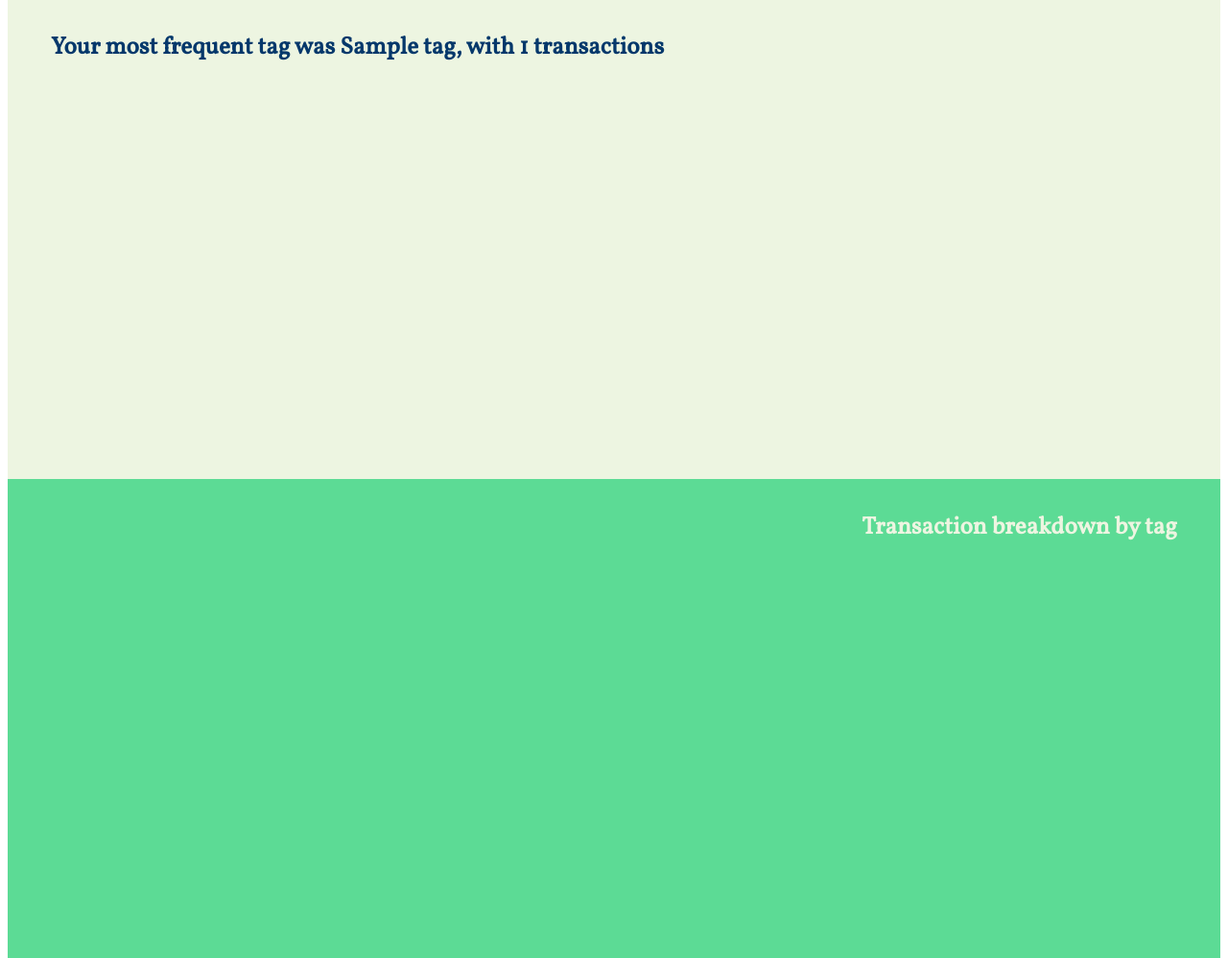
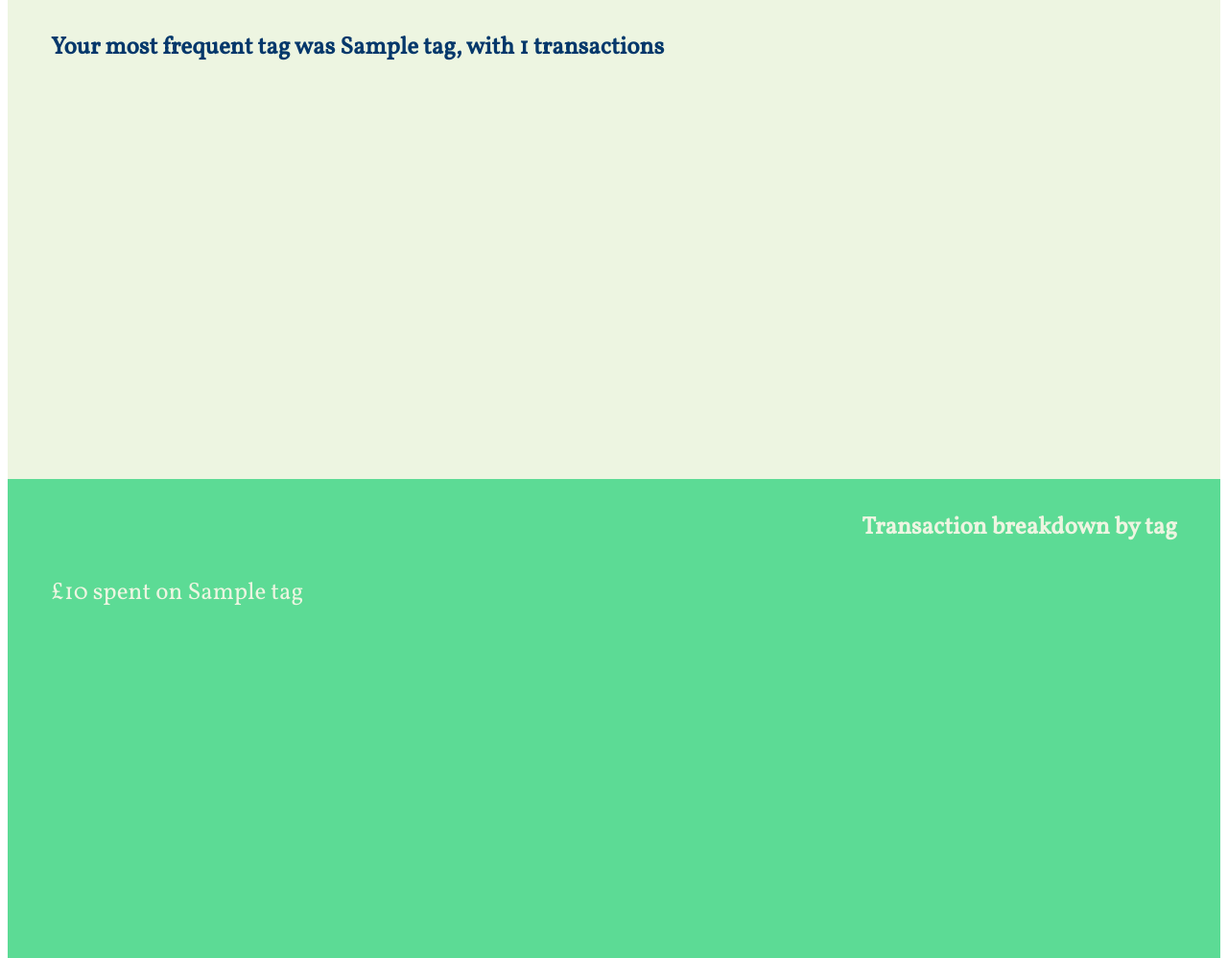
Before and after one commit to dephrase/spending_tracker, a Flask app: page / in a window 1280 px wide. Shown: the part 2638-3636 px from the top of the page at 96% size. Run offline with Flask 2, Linux system fonts and the light colour scheme; a database or web service that is not in the repository returns one stand-in record (values such as "Sample title"); some libraries are stand-ins or nearby versions.

Commit message:
Completed breakdown of transactions by tag

```diff
--- a/app.py
+++ b/app.py
@@ -38,7 +38,7 @@ def home():
 
 
 
-    return render_template('index.html', total_spending=total_spending, total_transactions=total_transactions, frequent_merchant_name=frequent_merchant_name, frequent_merchant_visits=frequent_merchant_visits, most_expensive_transaction=most_expensive_transaction, frequent_tag_purchases=frequent_tag_purchases, frequent_tag_name=frequent_tag_name, tags=tags)
+    return render_template('index.html', total_spending=total_spending, total_transactions=total_transactions, frequent_merchant_name=frequent_merchant_name, frequent_merchant_visits=frequent_merchant_visits, most_expensive_transaction=most_expensive_transaction, frequent_tag_purchases=frequent_tag_purchases, frequent_tag_name=frequent_tag_name, tags=tags, spent_dict=spent_dict)
 
 if __name__ == '__main__':
     app.run(debug=True)
--- a/templates/index.html
+++ b/templates/index.html
@@ -25,6 +25,10 @@
 </div>
 <div class="box1">
     <h4 class="right">Transaction breakdown by tag</h4>
+    {% for key in spent_dict %}
+        <p class="left">£{{spent_dict[key]}} spent on {{key}}</p>
+    {% endfor %}
+
 </div>
 <div class="headerbox">
     <h4 class="centre">Get more info on your spending</h4>
```
